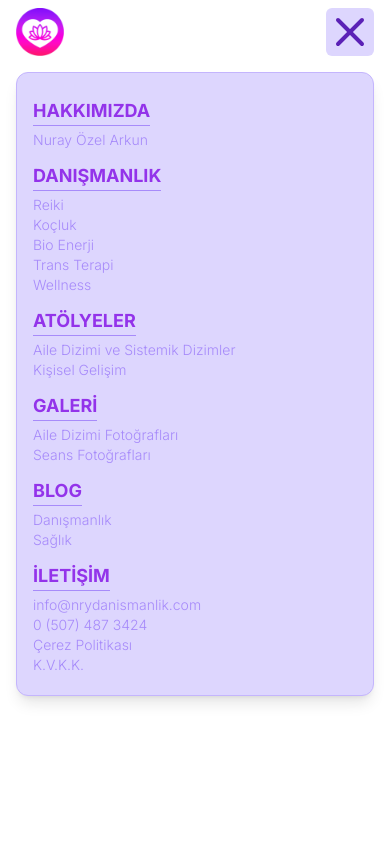
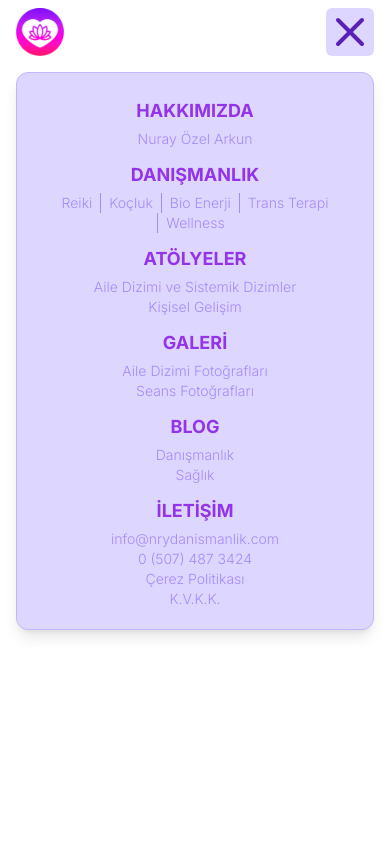
Before and after one commit to rcteenx/nrydanismanlik, a Next.js app: page / in a window 390 px wide. Both pictures are taken after a click on the element 342 px from the left and 40 px from the top of the page. Shown: the top 844 px of the page. Built offline with nearby package versions, Linux system fonts and the light colour scheme.

Commit message:
fix mobile menu

```diff
--- a/components/ui/header/ServiceNav.jsx
+++ b/components/ui/header/ServiceNav.jsx
@@ -7,6 +7,7 @@ import HeaderLogo from "@/components/ui/header/Logo";
 import { useState } from "react"; // import state
 
 export default function MobileMenu() {
+  const arrMenu = [2];
   const menu = StaticPages.filter((m) => m.id < 16);
   const [isNavOpen, setIsNavOpen] = useState(false);
   function handleClick() {
@@ -59,18 +60,24 @@ export default function MobileMenu() {
 
             <ul className="flex flex-col items-left mx-4 my-2 p-4 md:p-8 border rounded-xl bg-violet-200 border-violet-300 shadow-lg text-purple-600">
               {menu.map((pg) => (
-                <li key={pg.id} className={` my-1`}>
-                  <h4 className="inline-block border-b border-violet-400 font-bold">
+                <li key={pg.id} className={` my-1 text-center`}>
+                  <h4 className="inline-block  font-bold">
                     <Link href={`/${pg.link}`} onClick={handleClick}>
                       {pg.title.toUpperCase()}
                     </Link>
                   </h4>
 
-                  <ul className="flex flex-col">
+                  <ul
+                    className={`flex ${
+                      arrMenu.includes(pg.id)
+                        ? "divide-x divide-violet-400  flex-wrap justify-center"
+                        : "flex-col"
+                    } `}
+                  >
                     {pg.pages.map((sp) => (
                       <li
                         key={sp.id}
-                        className="my-0 text-sm font-light text-violet-400 hover:text-violet-800"
+                        className="my-0 px-2 text-sm font-light text-violet-400 hover:text-violet-800"
                       >
                         <a
                           href={
```
